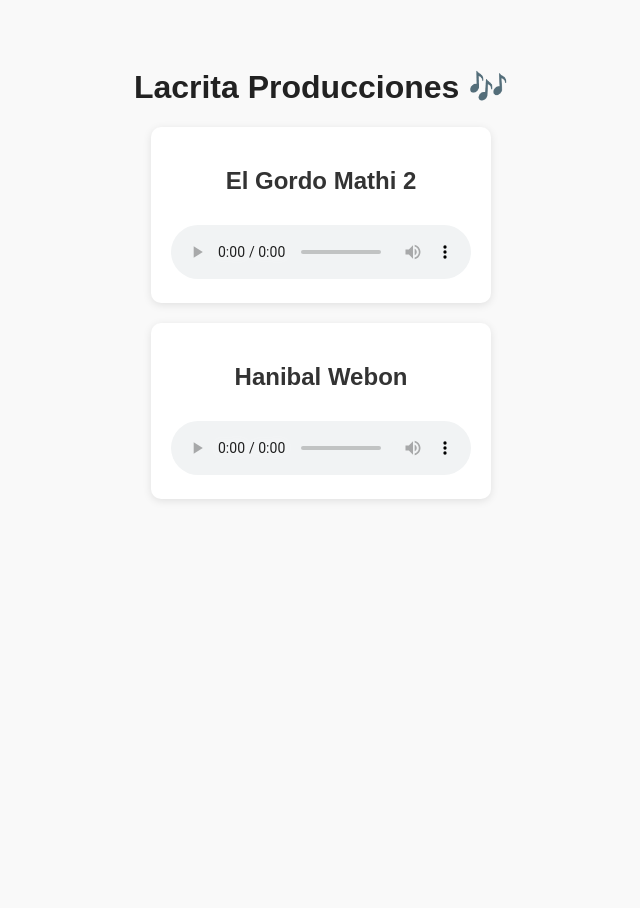
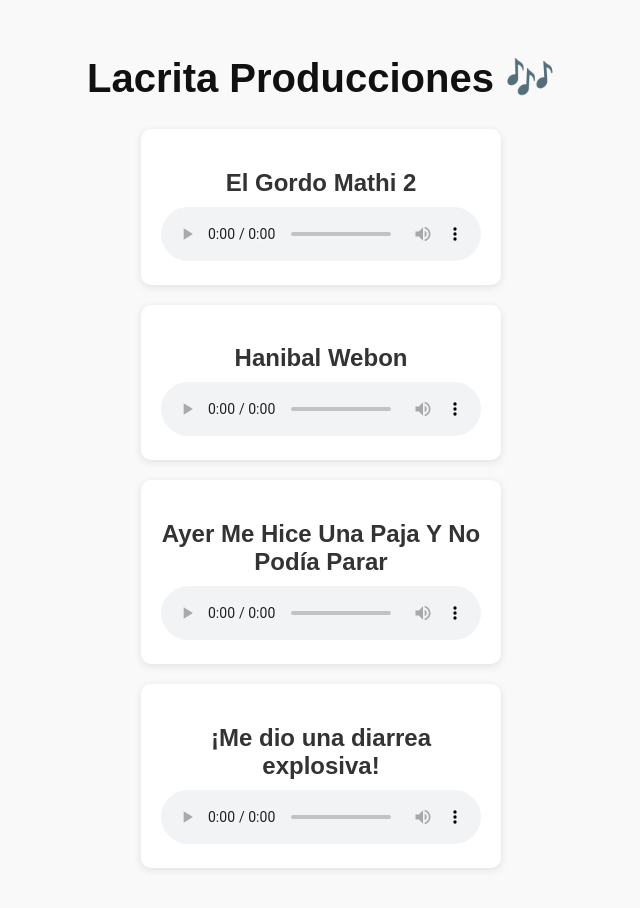
Before and after one commit to LacritaProducciones/Lacrita-Producciones, a plain HTML site: page index.html in a window 1280 px wide. Shown: the whole page, without its empty margins (319-959 px from the left). Before the commit the page ends 800 px from the top, so only its background shows below. Drawn offline with Linux system fonts and the light colour scheme.

Commit message:
Update index.html

```diff
--- a/index.html
+++ b/index.html
@@ -1,5 +1,5 @@
 <!DOCTYPE html>
-<html lang="en">
+<html lang="es">
 <head>
     <meta charset="UTF-8">
     <meta name="viewport" content="width=device-width, initial-scale=1.0">
@@ -13,21 +13,24 @@
             padding: 20px;
         }
         h1 {
-            font-size: 2em;
-            margin-top: 40px;
-            color: #222;
-        }
-        audio {
-            margin-top: 10px;
-            width: 300px;
+            font-size: 2.5em;
+            color: #111;
         }
         .audio-container {
-            background: white;
+            background: #fff;
             padding: 20px;
             margin: 20px auto;
             border-radius: 10px;
             box-shadow: 0 2px 8px rgba(0,0,0,0.1);
-            width: fit-content;
+            width: 320px;
+        }
+        h2 {
+            font-size: 1.5em;
+            margin-bottom: 10px;
+        }
+        audio {
+            width: 100%;
+            outline: none;
         }
     </style>
 </head>
@@ -38,7 +41,7 @@
     <div class="audio-container">
         <h2>El Gordo Mathi 2</h2>
         <audio controls>
-            <source src="audio/El Gordo Mathi 2.mp3" type="audio/mpeg">
+            <source src="audio/El-Gordo-Mathi-2.mp3" type="audio/mpeg">
             Tu navegador no soporta el elemento de audio.
         </audio>
     </div>
@@ -46,7 +49,23 @@
     <div class="audio-container">
         <h2>Hanibal Webon</h2>
         <audio controls>
-            <source src="audio/Hanibal Webon.mp3" type="audio/mpeg">
+            <source src="audio/Hanibal-Webon.mp3" type="audio/mpeg">
+            Tu navegador no soporta el elemento de audio.
+        </audio>
+    </div>
+
+    <div class="audio-container">
+        <h2>Ayer Me Hice Una Paja Y No Podía Parar</h2>
+        <audio controls>
+            <source src="audio/Ayer-Me-Hice-Una-Paja-Y-No-Podia-Parar.mp3" type="audio/mpeg">
+            Tu navegador no soporta el elemento de audio.
+        </audio>
+    </div>
+
+    <div class="audio-container">
+        <h2>¡Me dio una diarrea explosiva!</h2>
+        <audio controls>
+            <source src="audio/Me-Dio-Una-Diarrea-Explosiva.mp3" type="audio/mpeg">
             Tu navegador no soporta el elemento de audio.
         </audio>
     </div>
```
